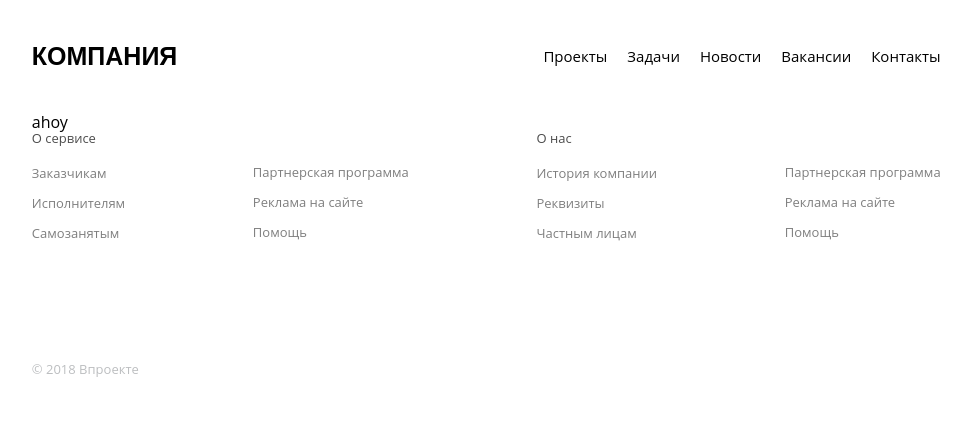
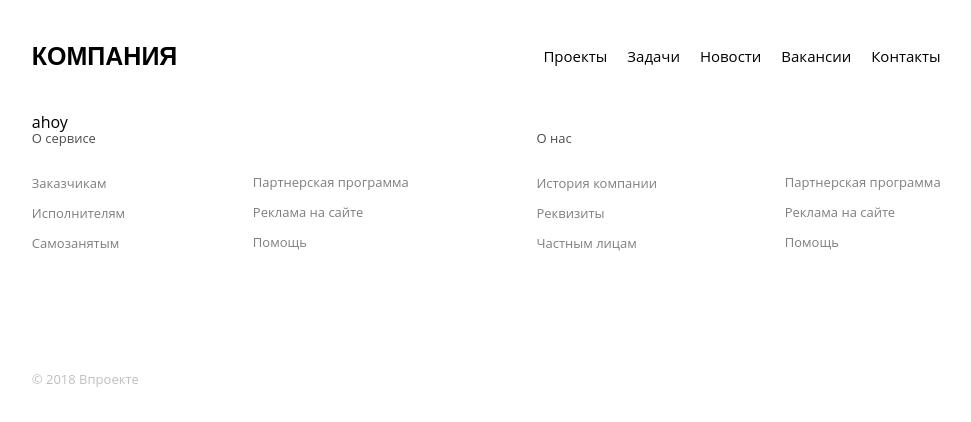
Before and after one commit to n-makarin/test-duotek, a Nuxt app: page / in a window 1280 px wide. Shown: the top 422 px of the page, without its empty margins (109-1080 px from the left). Built offline with nearby package versions, Linux system fonts and the light colour scheme.

Commit message:
Change link's margin in footer navigation
components\layout\Footer.vue

```diff
--- a/components/layout/Footer.vue
+++ b/components/layout/Footer.vue
@@ -72,14 +72,14 @@ export default {
     /* 1, 3 column */
     &__column:nth-child(1), &__column:nth-child(3) {
       .link:first-child {
-        margin-bottom: 20px;
+        margin-bottom: 30px;
         opacity: .7;
       }
     }
     /* 2, 4 column */
     &__column:nth-child(2), &__column:nth-child(4) {
       .link:first-child {
-        margin-top: 34px;
+        margin-top: 44px;
       }
     }
     &__link {
```
